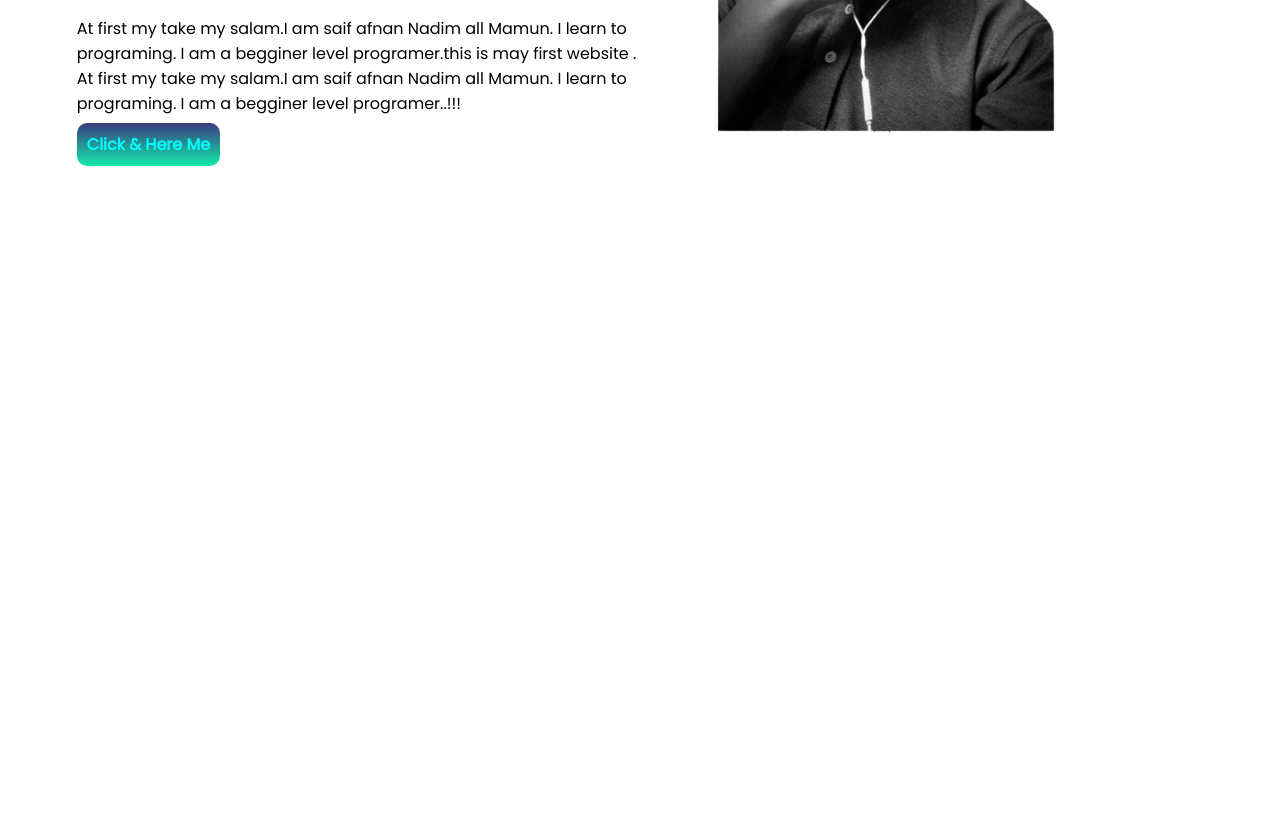
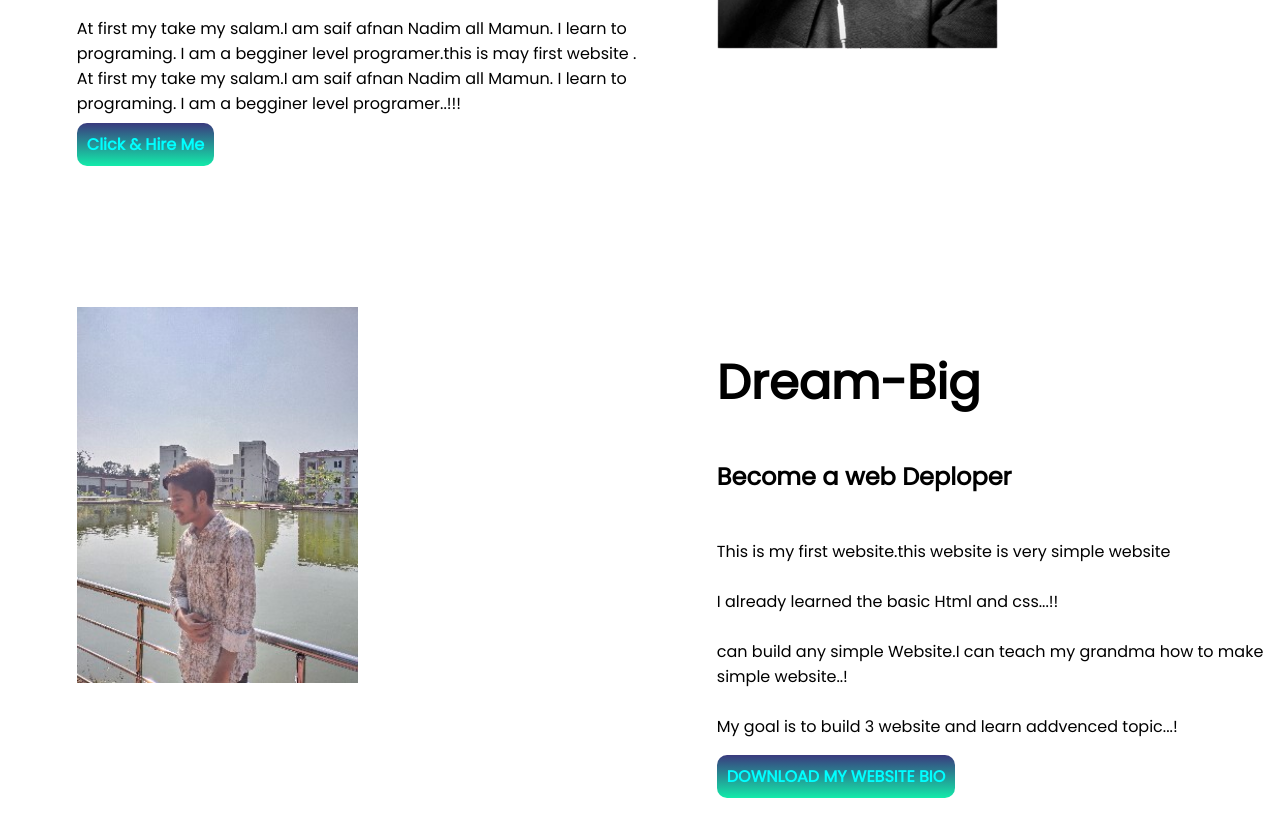
Before and after one commit to Saif-Afnan-Nadim123/Nadim-second-protfullio, a plain HTML site: page index.html in a window 1280 px wide. Shown: the part 367-1204 px from the top of the page. Before the commit the page ends 800 px from the top, so only its background shows below. Drawn offline with Linux system fonts and the light colour scheme.

Commit message:
all most done

```diff
--- a/index.html
+++ b/index.html
@@ -23,12 +23,30 @@
                 to
                 programing. I am a begginer level programer..!!!</p>
 
-            <a class="link-button" target="_blank" href="https://www.facebook.com/me/">Click & Here Me </a>
+            <a class="link-button" target="_blank" href="https://www.facebook.com/me/">Click & Hire Me </a>
         </div>
         <div class=" half-width">
             <img src="img/received_280926153901937-removebg-preview.png" alt="">
         </div>
     </section>
+    <section class="dream big">
+        <div class="half-width">
+            <img src="my picture/7942.jpg" alt="">
+        </div>
+        <div class="half-width">
+            <h1>Dream-Big</h1>
+            <h2>Become a web Deploper</h2>
+            <p> <br>This is my first website.this website is very simple website</br><br>I already learned the basic
+                Html and css...!!</br>
+                <br>can build any simple Website.I can teach my grandma how to make simple website..!</br>
+                <br>My goal is to build 3 website and learn addvenced topic...!</br>
+                <br><a class="link-button" target="_blank" href=""> DOWNLOAD MY WEBSITE BIO</a></br>
+            </p>
+
+        </div>
+
+
+    </section>
 </body>
 
 </html>
--- a/style.css
+++ b/style.css
@@ -13,6 +13,7 @@ span {
 
 section {
     display: flex;
+    margin-bottom: 150px;
 }
 
 .half-width {
@@ -21,7 +22,7 @@ section {
 }
 
 .half-width img {
-    width: 60%;
+    width: 50%;
 }
 
 .link-button {
```
